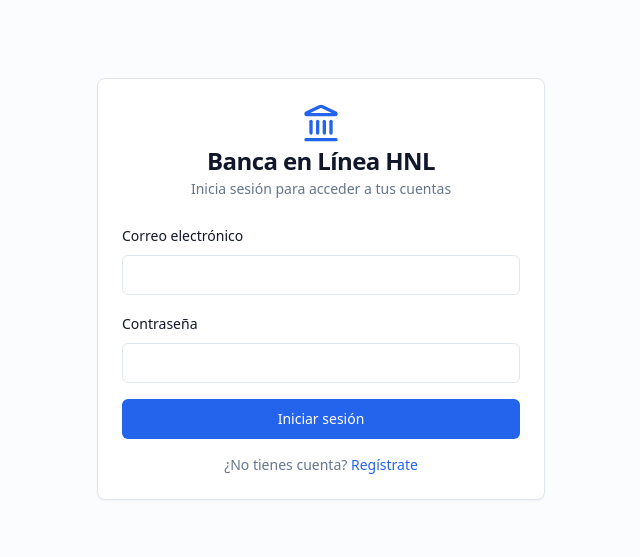
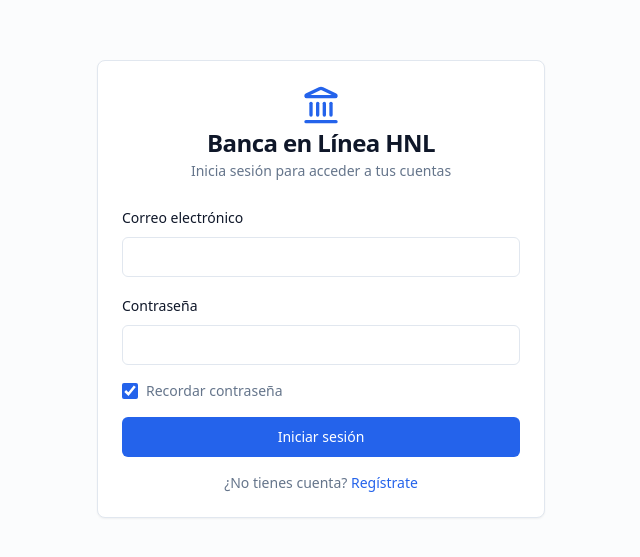
Before and after one commit to julieRookieAvailable/hnl-banca, a React (Vite) app in the folder frontend/: page /login in a window 1280 px wide. Shown: the part 111-668 px from the top of the page, without its empty margins (319-959 px from the left). Built offline with nearby package versions, Linux system fonts and the light colour scheme; no server answers.

Commit message:
feat(login): checkbox recordar contrasena para guardar credenciales
El checkbox activa autocomplete on/off en el formulario: marcado, el navegador ofrece guardar las credenciales; desmarcado, desactiva el guardado.

```diff
--- a/frontend/src/pages/LoginPage.tsx
+++ b/frontend/src/pages/LoginPage.tsx
@@ -14,6 +14,7 @@ export default function LoginPage() {
   const location = useLocation();
   const [email, setEmail] = useState("");
   const [password, setPassword] = useState("");
+  const [remember, setRemember] = useState(true);
   const [error, setError] = useState<string | null>(null);
   const [loading, setLoading] = useState(false);
 
@@ -42,13 +43,13 @@ export default function LoginPage() {
           <CardDescription>Inicia sesión para acceder a tus cuentas</CardDescription>
         </CardHeader>
         <CardContent>
-          <form onSubmit={handleSubmit} className="space-y-4">
+          <form onSubmit={handleSubmit} className="space-y-4" autoComplete={remember ? "on" : "off"}>
             <div className="space-y-2">
               <Label htmlFor="email">Correo electrónico</Label>
               <Input
                 id="email"
                 type="email"
-                autoComplete="email"
+                autoComplete={remember ? "email" : "off"}
                 value={email}
                 onChange={(e) => setEmail(e.target.value)}
                 required
@@ -59,12 +60,21 @@ export default function LoginPage() {
               <Input
                 id="password"
                 type="password"
-                autoComplete="current-password"
+                autoComplete={remember ? "current-password" : "off"}
                 value={password}
                 onChange={(e) => setPassword(e.target.value)}
                 required
               />
             </div>
+            <label className="flex cursor-pointer select-none items-center gap-2 text-sm text-muted-foreground">
+              <input
+                type="checkbox"
+                checked={remember}
+                onChange={(e) => setRemember(e.target.checked)}
+                className="h-4 w-4 accent-primary"
+              />
+              Recordar contraseña
+            </label>
             {error && <p className="text-sm text-destructive">{error}</p>}
             <Button type="submit" className="w-full" loading={loading}>
               Iniciar sesión
```
